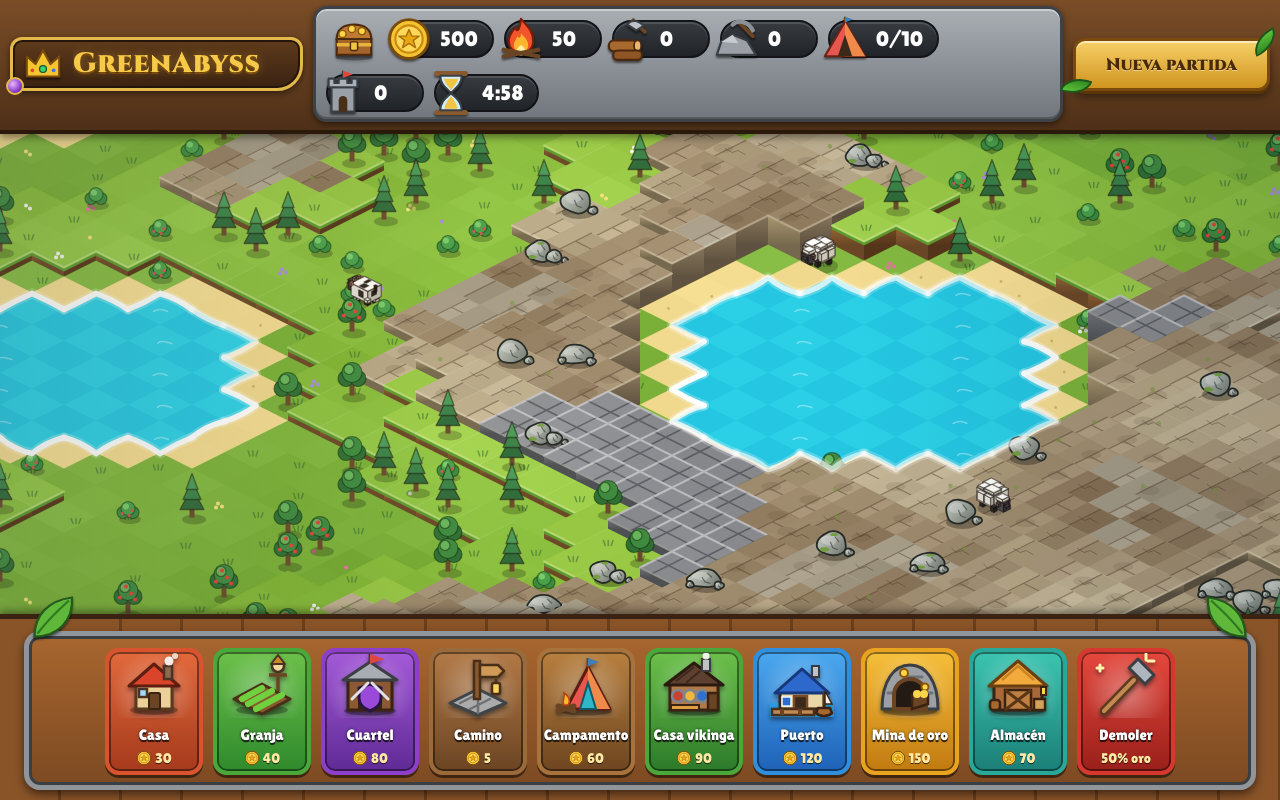
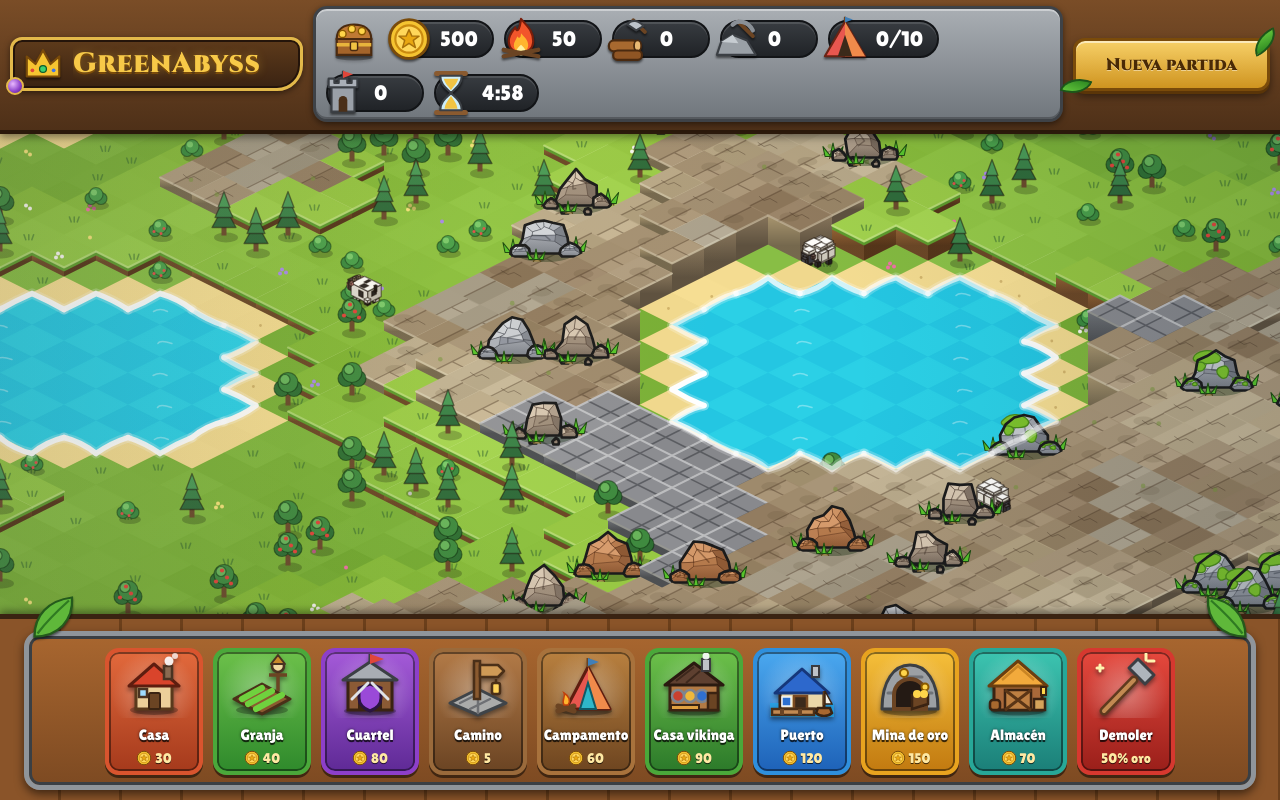
Before and after one commit to GreenAbyss00/imperio-green, a plain HTML site: page index.html in a window 1280 px wide. Drawn offline with Linux system fonts and the light colour scheme; animation ran at ten frames a second.

Commit message:
Add files via upload

```diff
--- a/index.html
+++ b/index.html
@@ -223,17 +223,35 @@ function tree(x,y,c){shadowE(x,y,12,5);ctx.fillStyle="#6b4a2b";ctx.fillRect(x-2.
 function blobPath(cx,cy,rx,ry,sd){const n=9,p=[];for(let k=0;k<n;k++){const a=k/n*6.2832+sd,r=.86+.28*Math.abs(Math.sin(sd*91.7+k*7.3));p.push([cx+Math.cos(a)*rx*r,cy+Math.sin(a)*ry*r])}
  const m=(a,b)=>[(a[0]+b[0])/2,(a[1]+b[1])/2],s0=m(p[n-1],p[0]);ctx.beginPath();ctx.moveTo(s0[0],s0[1]);
  for(let k=0;k<n;k++){const mm=m(p[k],p[(k+1)%n]);ctx.quadraticCurveTo(p[k][0],p[k][1],mm[0],mm[1])}ctx.closePath()}
-function boulder(cx,cy,rx,ry,sd,moss){
- blobPath(cx,cy,rx,ry,sd);const g=ctx.createLinearGradient(cx-rx,cy-ry,cx+rx,cy+ry);g.addColorStop(0,"#cdd1c7");g.addColorStop(.55,"#9aa097");g.addColorStop(1,"#6c716a");
- ctx.fillStyle=g;ctx.fill();ctx.lineWidth=1.8;ctx.lineJoin="round";ctx.strokeStyle="#262a26";ctx.stroke();
- blobPath(cx-rx*.18,cy-ry*.28,rx*.55,ry*.45,sd+1);ctx.fillStyle="rgba(255,255,255,.26)";ctx.fill();
- ctx.strokeStyle="rgba(30,34,30,.5)";ctx.lineWidth=1.2;ctx.lineCap="round";ctx.beginPath();ctx.moveTo(cx-rx*.1,cy-ry*.1);ctx.lineTo(cx+rx*.05,cy+ry*.35);ctx.lineTo(cx+rx*.35,cy+ry*.5);ctx.moveTo(cx+rx*.2,cy-ry*.55);ctx.lineTo(cx+rx*.45,cy-ry*.15);ctx.stroke();
- if(moss){ctx.fillStyle="rgba(112,156,56,.9)";blobPath(cx-rx*.5,cy+ry*.5,rx*.32,ry*.2,sd+2);ctx.fill();blobPath(cx+rx*.15,cy-ry*.75,rx*.28,ry*.14,sd+3);ctx.fill()}}
-function rock(x,y,c){const hp=c.hp||4,s=.6+.4*hp/4,d=c.d;
- ctx.fillStyle="rgba(25,18,10,.34)";ctx.beginPath();ctx.ellipse(x+3,y+3,17*s,6.5*s,0,0,7);ctx.fill();
- if(d<.35){boulder(x,y-8*s,15*s,12*s,d*7,d>.15);boulder(x+17*s,y+1,5*s,4*s,d*9,0)}
- else if(d<.7){boulder(x-5*s,y-6*s,13*s,11*s,d*7,1);boulder(x+10*s,y-1,8*s,6.5*s,d*5,0);boulder(x+21*s,y+3,3.5,3,d*3,0)}
- else{boulder(x,y-5*s,17*s,9.5*s,d*7,d>.85);boulder(x-14*s,y+1,4,3.5,d*4,0);boulder(x+15*s,y+2,5*s,4*s,d*8,0)}}
+const RP=[{L:"#cfd2d6",M:"#a7abb2",D:"#7f838b",B:"#9296a0",ln:"rgba(40,44,52,.38)"},
+ {L:"#d4996a",M:"#b97d50",D:"#8f5a35",B:"#b57a4c",ln:"rgba(70,35,15,.42)"},
+ {L:"#c3c7cc",M:"#9fa3aa",D:"#7a7e86",B:"#8f939b",ln:"rgba(40,44,52,.38)"},
+ {L:"#d3c3ad",M:"#ac9b88",D:"#7d6e60",B:"#a08f7c",ln:"rgba(60,45,35,.42)"}];
+function hsh(a,b){const v=Math.sin(a*127.1+b*311.7)*43758.5453;return v-Math.floor(v)}
+function facetRock(cx,by,rx,ry,sd,pal,n,ang,moss){
+ const arc=[],inn=[],cc=[cx,by-ry*.55],lp=(p,q,t)=>[p[0]+(q[0]-p[0])*t,p[1]+(q[1]-p[1])*t];
+ for(let k=0;k<=n;k++){const a=Math.PI+Math.PI*k/n,j=ang?.72+.42*hsh(sd,k):.9+.2*hsh(sd,k),pk=ang&&k==Math.round(n*.45)?1.18:1;arc.push([cx+Math.cos(a)*rx*j,by+Math.sin(a)*ry*j*pk])}
+ for(let k=0;k<=n;k++){const q=lp(arc[k],cc,.5),jx=(hsh(sd+3,k)-.5)*rx*.18,jy=(hsh(sd+5,k)-.5)*ry*.18;inn.push([q[0]+jx,q[1]+jy])}
+ const bR=[cx+rx*.72,by+3],bL=[cx-rx*.72,by+3],fill=(pts,col)=>{ctx.beginPath();pts.forEach((p,i)=>i?ctx.lineTo(p[0],p[1]):ctx.moveTo(p[0],p[1]));ctx.closePath();ctx.fillStyle=col;ctx.fill();ctx.lineWidth=1;ctx.strokeStyle=pal.ln;ctx.lineJoin="round";ctx.stroke()};
+ const sil=arc.concat([bR,bL]);fill(sil,pal.B);
+ const g=ctx.createLinearGradient(0,by-ry*.5,0,by+3);g.addColorStop(0,pal.M);g.addColorStop(1,pal.D);
+ fill([inn[0],inn[n],arc[n],bR,bL,arc[0]],g);
+ for(let k=0;k<n;k++){const mx=(arc[k][0]+arc[k+1][0]+inn[k][0]+inn[k+1][0])/4-cc[0],my=(arc[k][1]+arc[k+1][1]+inn[k][1]+inn[k+1][1])/4-cc[1],l=Math.hypot(mx,my)||1,d=(mx*-.55+my*-.83)/l,col=d>.35?pal.L:d>-.25?pal.M:pal.D;
+  fill([arc[k],arc[k+1],inn[k+1],inn[k]],shade(col,Math.round((hsh(sd,k+9)-.5)*14)))}
+ fill(inn.slice(1,n),shade(pal.L,Math.round((hsh(sd,2)-.5)*10)));
+ ctx.strokeStyle=pal.ln;ctx.lineWidth=1.5;ctx.lineCap="round";ctx.beginPath();const k1=1+Math.floor(hsh(sd,4)*(n-2)),k2=1+Math.floor(hsh(sd,6)*(n-2));
+ ctx.moveTo(inn[k1][0],inn[k1][1]);ctx.lineTo(cc[0]+(hsh(sd,7)-.5)*rx*.4,cc[1]+ry*.1);ctx.lineTo(inn[k2][0]*.6+cc[0]*.4,inn[k2][1]*.6+cc[1]*.4+ry*.25);ctx.stroke();
+ if(moss){ctx.fillStyle="#7cc22c";ctx.strokeStyle="#4b8a1a";ctx.lineWidth=1.3;blobPath(cx-rx*.35,by-ry*.82,rx*.55,ry*.2,sd);ctx.fill();ctx.stroke();blobPath(cx+rx*.28,by-ry*.38,rx*.24,ry*.19,sd+1);ctx.fill();ctx.stroke();blobPath(cx-rx*.62,by-ry*.55,rx*.2,ry*.14,sd+2);ctx.fill();ctx.stroke()}
+ ctx.beginPath();sil.forEach((p,i)=>i?ctx.lineTo(p[0],p[1]):ctx.moveTo(p[0],p[1]));ctx.closePath();ctx.lineWidth=2.7;ctx.lineJoin="round";ctx.strokeStyle="#1b1b1b";ctx.stroke()}
+function tuft(x,y,s){ctx.lineJoin="round";ctx.fillStyle="#b79b5a";ctx.strokeStyle="#5a4a22";ctx.lineWidth=1.2;ctx.beginPath();ctx.ellipse(x+1,y+2,5*s,2.6*s,0,Math.PI,0);ctx.fill();ctx.stroke();
+ [[-5,-7,11],[0,0,15],[5,7,11]].forEach(q=>{ctx.beginPath();ctx.moveTo(x+q[0]-3.3*s,y);ctx.lineTo(x+q[0]+q[1]*s*.8,y-q[2]*s);ctx.lineTo(x+q[0]+3.3*s,y);ctx.closePath();ctx.fillStyle="#58c52c";ctx.fill();ctx.strokeStyle="#1d4a10";ctx.lineWidth=1.05;ctx.stroke()})}
+function rock(x,y,c){const hp=c.hp||4,s=.6+.4*hp/4,d=c.d,vr=Math.min(3,Math.floor(hsh(d,3)*4)),pal=RP[vr],sd=d*13.7;
+ ctx.fillStyle="rgba(10,35,8,.34)";ctx.beginPath();ctx.ellipse(x+1,y-3,28*s,7.5*s,0,0,7);ctx.fill();
+ ctx.save();ctx.translate(x,y-7);ctx.scale(s,s);
+ tuft(-31,2,.9);tuft(32,1,1);
+ if(vr==3){facetRock(0,0,21,30,sd,pal,6,true,false);[[-25,3,8,7],[25,2,10,9],[-11,8,4.5,4],[12,9,3.5,3.2]].forEach((q,k)=>facetRock(q[0],q[1],q[2],q[3],sd+k+1,pal,4,true,false))}
+ else{facetRock(0,0,25,vr==1?35:33,sd,pal,8,false,vr==2);facetRock(-24,3,10,9,sd+2,pal,6,false,vr==2);facetRock(26,3,11,10,sd+3,pal,6,false,vr==2)}
+ tuft(-8,9,.7);ctx.restore()}
 function bush(x,y,c){shadowE(x,y,11,4.5);[[-5,-5,6,"#3b8a3e"],[5,-5,6,"#3b8a3e"],[0,-9,7,"#4aa04a"]].forEach(q=>{ctx.beginPath();ctx.arc(x+q[0],y+q[1],q[2],0,7);ctx.fillStyle=q[3];ctx.fill();ctx.lineWidth=1.2;ctx.strokeStyle="rgba(15,50,15,.5)";ctx.stroke()});
  ctx.fillStyle="#7bc96a";ctx.beginPath();ctx.arc(x-2,y-11,3,0,7);ctx.fill();if(c.v>2){ctx.fillStyle="#e0504a";[[-6,-4],[4,-7],[1,-2]].forEach(d=>{ctx.beginPath();ctx.arc(x+d[0],y+d[1],1.5,0,7);ctx.fill()})}}
 function barrel(x,y){ctx.fillStyle="#9a6a3a";ctx.fillRect(x-4,y-9,8,9);ctx.strokeStyle="rgba(25,15,8,.55)";ctx.lineWidth=1.2;ctx.strokeRect(x-4,y-9,8,9);ctx.beginPath();ctx.ellipse(x,y-9,4,2,0,0,7);ctx.fillStyle="#c79a62";ctx.fill();ctx.stroke();ctx.beginPath();ctx.moveTo(x-4,y-5);ctx.lineTo(x+4,y-5);ctx.stroke()}
@@ -560,7 +578,7 @@ pb.onclick=()=>{if(!selB)return;const c=grid[selB.i][selB.j],d=PR[c.b];if(!d||c.
 function selAct(p,c){
  const hit=U.find(u=>{const q=pos(u);return Math.round(q[0])==p[0]&&Math.round(q[1])==p[1]}),cur=U.find(u=>u.sel);
  if(hit){selB=null;panel();U.forEach(u=>u.sel=u==hit);say("Toca un árbol, una roca, el puerto, la mina o un animal");return}
- const an=A.filter(a=>a.alive).map(a=>{const q=pos(a);return[a,Math.hypot(q[0]-p[0],q[1]-p[1])]}).filter(x=>x[1]<.8).sort((x,y)=>x[1]-y[1]).map(x=>x[0])[0];
+ const an=A.filter(a=>a.alive).map(a=>{let d;if(lastW){const s=sxy(a);d=Math.hypot((lastW[0]-s[0])/30,(lastW[1]-(s[1]-12))/26)}else{const q=pos(a);d=Math.hypot(q[0]-p[0],q[1]-p[1])}return[a,d]}).filter(x=>x[1]<1).sort((x,y)=>x[0]===y[0]?0:x[1]-y[1]).map(x=>x[0])[0];
  if(an){if(!cur){selB=null;panel();say("Selecciona un aldeano y toca el animal para cazarlo");return}
   const path=bfs(cur.ti,cur.tj,adj(an.ti,an.tj));if(!path){say("No puede llegar hasta el animal");return}
   cur.dep=0;an.hunted=1;cur.job={i:an.ti,j:an.tj,k:"hunt",a:an};cur.path=path;cur.work=0;say("¡A cazar!");return}
@@ -571,7 +589,8 @@ function selAct(p,c){
   cur.job={i:p[0],j:p[1],k:c.tree?"tree":c.rock?"rock":c.b=="mina"?"mine":"port",pd:c.pd};cur.path=path;cur.work=0;return}
  if(walk(p[0],p[1])){const path=bfs(cur.ti,cur.tj,at(p[0],p[1]));if(path){cur.dep=0;cur.job=null;cur.path=path;cur.work=0;return}}
  U.forEach(u=>u.sel=false)}
-function pick(e){const r=cv.getBoundingClientRect(),wx=(e.clientX-r.left-ox)/z,wy=(e.clientY-r.top-oy)/z;
+let lastW=null;
+function pick(e){const r=cv.getBoundingClientRect(),wx=(e.clientX-r.left-ox)/z,wy=(e.clientY-r.top-oy)/z;lastW=[wx,wy];
  for(let i=N-1;i>=0;i--)for(let j=N-1;j>=0;j--){const y=(i+j)*TH-grid[i][j].e*EH;
   if(Math.abs(wx-(i-j)*TW)/TW+Math.abs(wy-y)/TH<=1)return[i,j]}
  return null}
```
Also changed, not shown: 1 other file.
